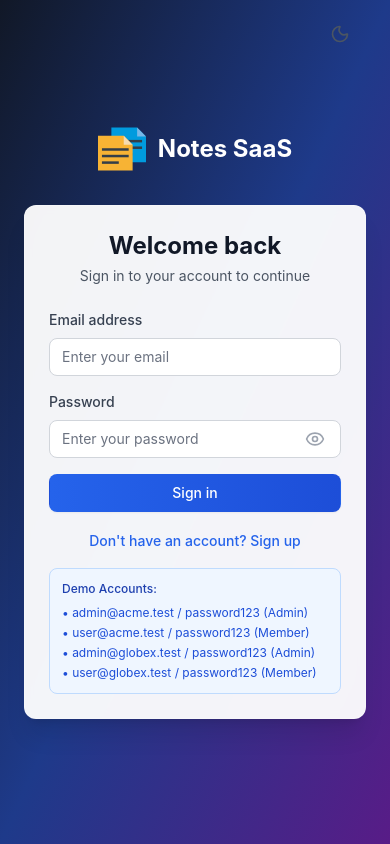
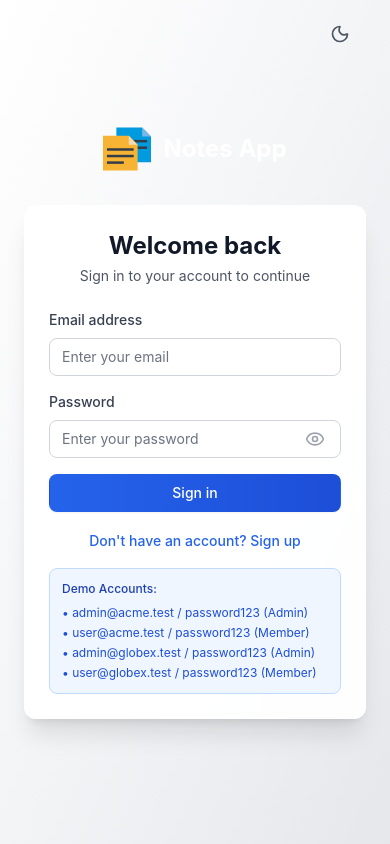
Before and after one commit to Pratik-dhangar/notes-saas, a React (Vite) app in the folder frontend/: page /login in a window 390 px wide. Built offline with nearby package versions, Linux system fonts and the light colour scheme; no server answers.

Commit message:
style: update title and background gradient for improved UI consistency in LoginPage

```diff
--- a/frontend/index.html
+++ b/frontend/index.html
@@ -4,7 +4,7 @@
     <meta charset="UTF-8" />
     <link rel="icon" type="image/svg+xml" href="/logo-1.svg" />
     <meta name="viewport" content="width=device-width, initial-scale=1.0" />
-    <title>Notes SaaS - Multi-Tenant Notes Platform</title>
+    <title>Notes App - Multi-Tenant Notes Platform</title>
   </head>
   <body>
     <div id="root"></div>
--- a/frontend/src/pages/LoginPage.tsx
+++ b/frontend/src/pages/LoginPage.tsx
@@ -50,7 +50,8 @@ const LoginPage = () => {
   };
 
   return (
-    <div className="min-h-screen bg-gradient-to-br from-gray-900 via-blue-900 to-purple-900 dark:from-gray-900 dark:via-gray-900 dark:to-black relative overflow-hidden">
+    <div className="min-h-screen bg-gradient-to-br from-white via-gray-100 to-gray-200 dark:from-gray-900 dark:via-gray-900 dark:to-black relative overflow-hidden">
+
       {/* Theme toggle button */}
       <div className="absolute top-4 right-8 z-20 bg-transparent">
         <ThemeToggle />
@@ -60,7 +61,7 @@ const LoginPage = () => {
 
       <div className="flex min-h-screen">
         {/* Left side - Login form */}
-        <div className="w-full lg:w-1/2 flex items-center justify-start p-6 lg:p-12 relative z-10">
+        <div className="w-full lg:w-1/2 flex items-center justify-center p-6 lg:p-12 relative z-10">
           <div className="w-full max-w-sm space-y-6">
             {/* Mobile logo */}
             <div className="lg:hidden text-center mb-8">
@@ -70,7 +71,7 @@ const LoginPage = () => {
                   alt="Logo"
                   className="h-12 w-12 mr-3"
                 />
-                <h1 className="text-2xl font-bold text-white">Notes SaaS</h1>
+                <h1 className="text-2xl font-bold text-white">Notes App</h1>
               </div>
             </div>
 
```
